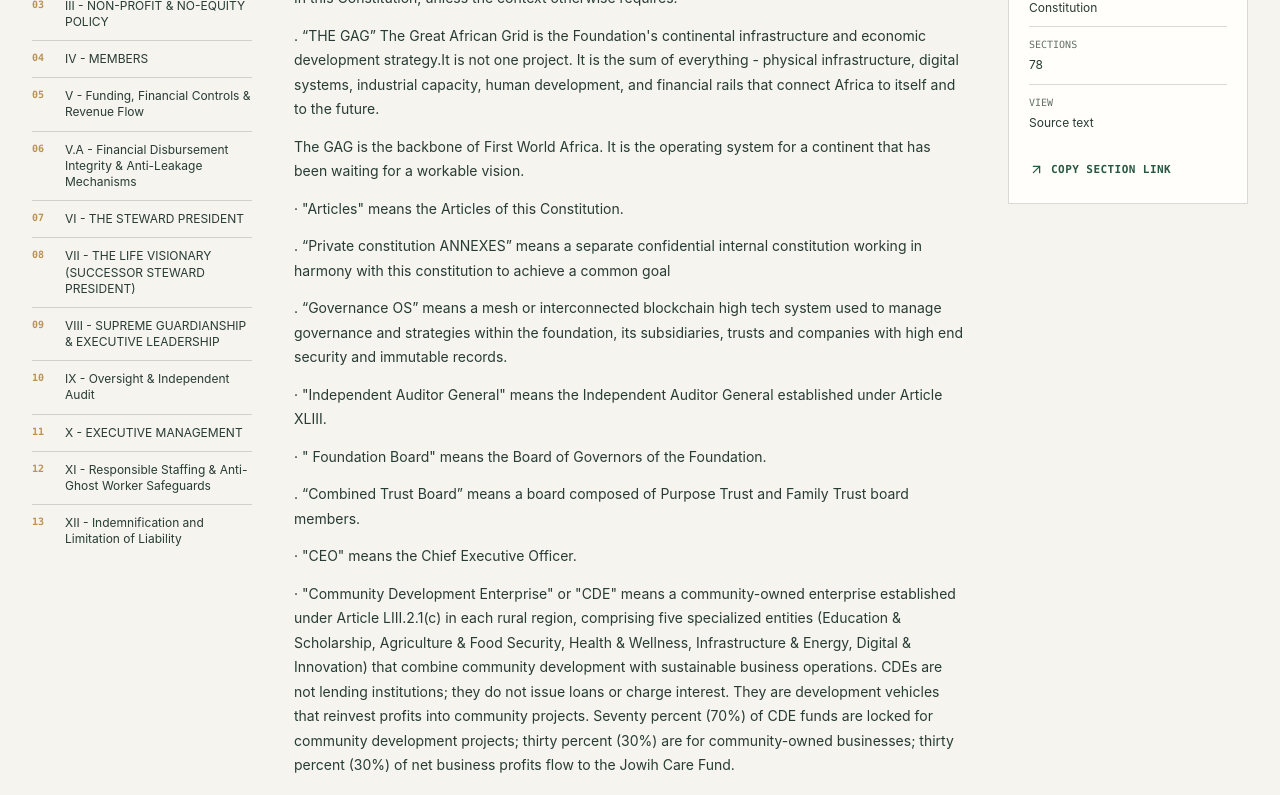
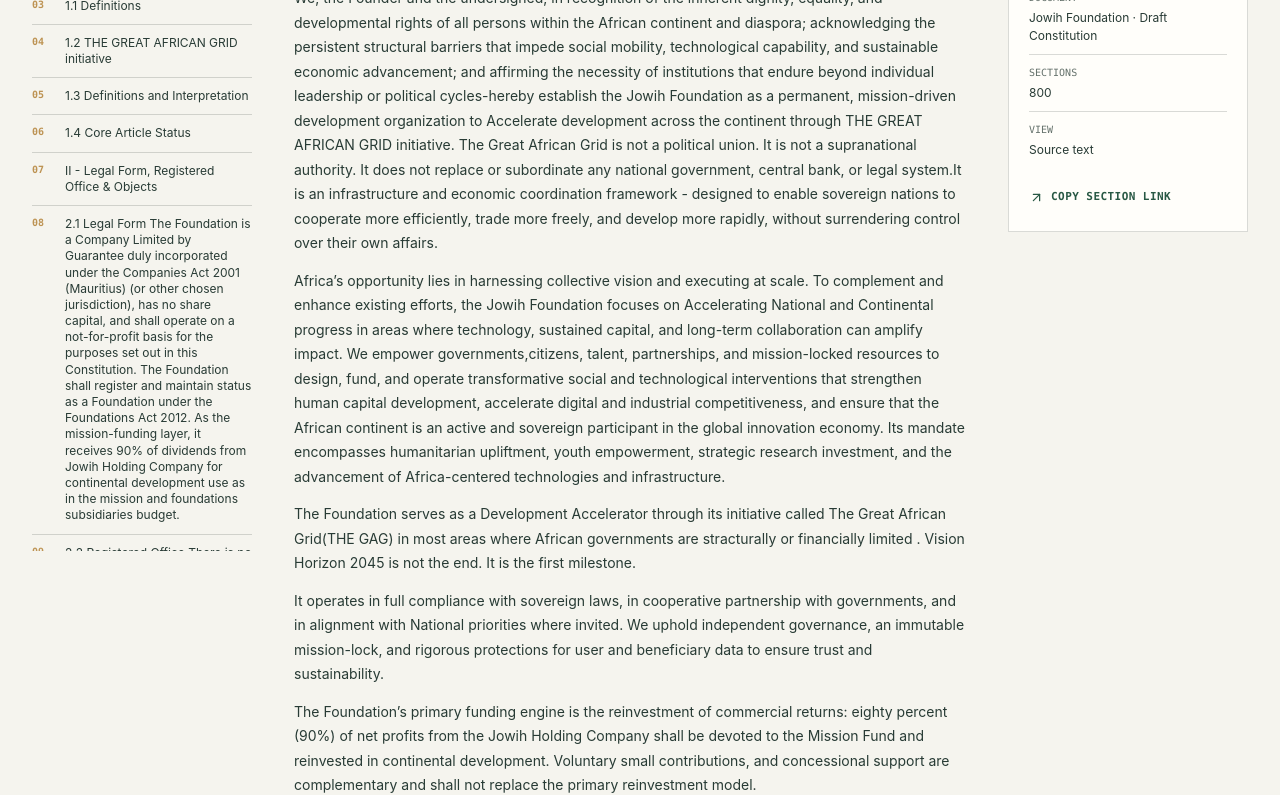
Before and after one commit to abel-george/Jowii-main, a Next.js app: page /documents/read/foundation in a window 1280 px wide. Shown: the part 900-1695 px from the top of the page. Built offline with nearby package versions, Linux system fonts and the light colour scheme.

Commit message:
Strengthen archive structure and source indexing

```diff
--- a/app/documents/read/[document]/page.tsx
+++ b/app/documents/read/[document]/page.tsx
@@ -14,19 +14,25 @@
 
 function parseSections(text: string, documentKey: string): OnlineDocumentSection[] {
   const sections: OnlineDocumentSection[] = [];
+  const intro: string[] = [];
   let current: OnlineDocumentSection | null = null;
   text.split(/\r?\n/).forEach((line, index) => {
     const trimmedLine = line.trim();
     const heading = trimmedLine.match(/^ARTICLE\s+(.+)$/i)
       || (documentKey !== 'foundation' && trimmedLine.match(/^(?:SECTION|CHAPTER)\s+(.+)$/i))
-      || (documentKey === 'foundation' && trimmedLine.match(/^19\.\d+(?:\.\d+)?\s+(.+)$/));
+      || (documentKey === 'foundation' && trimmedLine.match(/^19\.\d+(?:\.\d+)?\s+(.+)$/))
+      || trimmedLine.match(/^\d+(?:\.\d+)+\s+\S.+$/)
+      || (trimmedLine.length <= 110 && /^[A-Z0-9][A-Z0-9 &()'./–—-]{8,}$/.test(trimmedLine));
     if (heading) {
-      current = { id: `${documentKey}-${index}`, heading: heading[1], lines: [] };
+      current = { id: `${documentKey}-${index}`, heading: Array.isArray(heading) ? heading[1] || trimmedLine : trimmedLine, lines: [] };
       sections.push(current);
     } else if (trimmedLine && current) {
       current.lines.push(trimmedLine);
+    } else if (trimmedLine) {
+      intro.push(trimmedLine);
     }
   });
+  if (intro.length && sections.length) sections.unshift({ id: `${documentKey}-intro`, heading: 'Introduction', lines: intro });
   if (!sections.length) return [{ id: `${documentKey}-document`, heading: 'Document', lines: text.split(/\r?\n/).filter(Boolean) }];
   return sections;
 }
--- a/app/framework/[framework]/page.tsx
+++ b/app/framework/[framework]/page.tsx
@@ -1,6 +1,7 @@
 import fs from 'node:fs';
 import path from 'node:path';
 import Link from 'next/link';
+import Image from 'next/image';
 import { ArrowLeft } from 'lucide-react';
 import { notFound } from 'next/navigation';
 import { SourceDocument } from '@/components/ui/SourceDocument';
@@ -33,15 +34,36 @@
   'air-jowih': 'fw-13', 'space-capability': 'fw-09', 'exchange-programs': 'fw-05',
 };
 
+const frameworkImages: Record<string, { src: string; alt: string }> = {
+  'fw-01': { src: '/documents/sample%20images/Jowih%20Ecossytem.png', alt: 'Great African Grid ecosystem concept from the source materials' },
+  'fw-02': { src: '/documents/sample%20images/africa.png', alt: 'African continental coordination concept from the source materials' },
+  'fw-03': { src: '/documents/sample%20images/The%20Great%20African%20Grid.png', alt: 'New Dawn City and Great African Grid concept image' },
+  'fw-04': { src: '/documents/sample%20images/jowihCDEs.png', alt: 'Community Development Enterprises concept image' },
+  'fw-05': { src: '/documents/sample%20images/edujowih.png', alt: 'Education and exchange pathway concept image' },
+  'fw-06': { src: '/documents/sample%20images/jowihCDEs.png', alt: 'Community-led development concept image' },
+  'fw-07': { src: '/documents/sample%20images/jowih%20africa%20health%20fund.png', alt: 'Africa Health Fund concept image' },
+  'fw-08': { src: '/documents/sample%20images/corridor%202.png', alt: 'Infrastructure execution corridor concept image' },
+  'fw-09': { src: '/documents/sample%20images/picture5.png', alt: 'African Sovereign Space Capability concept image' },
+  'fw-10': { src: '/documents/sample%20images/jowih%20education%20framework.png', alt: 'Jowih education framework concept image' },
+  'fw-11': { src: '/documents/sample%20images/jowihcrtprogram.png', alt: 'Capsule Rapid Transit concept image' },
+  'fw-12': { src: '/documents/sample%20images/jowih%20healthcare.png', alt: 'Jowih mobile health concept image' },
+  'fw-13': { src: '/documents/sample%20images/airjowih1.png', alt: 'Air Jowih and Airport SEZ concept image' },
+  'fw-14': { src: '/documents/sample%20images/digital%20corridor.png', alt: 'Africa Connect Alliance digital infrastructure concept image' },
+  'fw-15': { src: '/documents/sample%20images/environmental%20framework.png', alt: 'Environmental cleanliness framework concept image' },
+  'fw-16': { src: '/documents/sample%20images/gaminghub.png', alt: 'African animation and gaming hub concept image' },
+};
+
 export function generateStaticParams() { return [...Object.keys(ranges), ...Object.keys(aliases), ...siteData.gag.frameworks.map((framework) => framework.id)].map((framework) => ({ framework })); }
 
 export default function FrameworkSourcePage({ params }: { params: { framework: string } }) {
   const range = ranges[params.framework] || ranges[aliases[params.framework]];
+  const rangeKey = ranges[params.framework] ? params.framework : aliases[params.framework];
   const summary = siteData.gag.frameworks.find((framework) => framework.id === params.framework);
   if (!range && !summary) notFound();
   if (!range && summary) return <main className="document-page framework-source-page min-h-screen"><header className="document-page__hero"><div className="document-page__inner"><Link href="/framework" className="document-page__back"><ArrowLeft size={16} /> Back to frameworks</Link><p className="document-page__eyebrow">Jowih framework</p><h1>{summary.title}</h1><p>{summary.detail}</p></div></header><section className="document-page__body"><div className="document-page__inner framework-source-page__content"><Link href="/search" className="framework-source-link">SEARCH THE ARCHIVE <span aria-hidden="true">↗</span></Link></div></section></main>;
   const startIndex = source.indexOf(range.start);
   const endIndex = source.indexOf(range.end, startIndex + range.start.length);
   const lines = source.slice(startIndex, endIndex === -1 ? source.length : endIndex).split(/\r?\n/).map((line) => line.trim()).filter(Boolean);
-  return <main className="document-page framework-source-page min-h-screen"><header className="document-page__hero"><div className="document-page__inner"><Link href="/framework" className="document-page__back"><ArrowLeft size={16} /> Back to frameworks</Link><p className="document-page__eyebrow">Great African Grid initiative</p><h1>{range.title}</h1></div></header><section className="document-page__body"><div className="document-page__inner framework-source-page__content"><SourceDocument lines={lines} /></div></section></main>;
+  const image = frameworkImages[rangeKey];
+  return <main className="document-page framework-source-page min-h-screen"><header className="document-page__hero"><div className="document-page__inner"><Link href="/framework" className="document-page__back"><ArrowLeft size={16} /> Back to frameworks</Link><p className="document-page__eyebrow">Great African Grid initiative</p><h1>{range.title}</h1></div></header><section className="document-page__body"><div className="document-page__inner framework-source-page__content"><div className="framework-source-page__grid"><div><SourceDocument lines={lines} /></div>{image ? <aside className="framework-source-page__media"><Image src={image.src} alt={image.alt} width={900} height={600} sizes="(max-width: 900px) 100vw, 30vw" /><p>Illustrative source-document media. The framework text remains the authoritative content.</p></aside> : null}</div></div></section></main>;
 }
--- a/app/globals.css
+++ b/app/globals.css
@@ -322,7 +322,7 @@
 .online-reader__context dd, .search-portal__context dd { margin: 4px 0 0; color: var(--ink-soft); font-size: 12px; line-height: 1.45; }
 .online-reader__context a, .search-portal__context a, .search-portal__read { display: inline-flex; align-items: center; gap: 7px; color: var(--green); font-family: var(--font-mono); font-size: 11px; font-weight: 700; letter-spacing: .04em; text-transform: uppercase; }
 .framework-source-link { display: flex; align-items: center; justify-content: space-between; gap: 7px; width: min(100%, 520px); margin: 0 0 26px; padding: 14px 16px; border: 1px solid var(--green); background: rgba(230, 236, 228, .46); color: var(--green); font-family: var(--font-mono); font-size: 12px; font-weight: 700; letter-spacing: .08em; text-transform: uppercase; }
-.framework-source-page__content { max-width: 900px; }
+.framework-source-page__content { max-width: 1200px; }.framework-source-page__grid { display: grid; grid-template-columns: minmax(0, 1fr) 280px; gap: 52px; align-items: start; }.framework-source-page__media { position: sticky; top: 24px; border: 1px solid var(--line); background: var(--white); }.framework-source-page__media img { display: block; width: 100%; height: auto; }.framework-source-page__media p { margin: 0; padding: 12px 14px; color: var(--muted); font-size: 11px; line-height: 1.5; }
 .document-library__tabs { display: flex; gap: 8px; margin-bottom: 30px; }
 .document-library__tabs a { padding: 9px 13px; border: 1px solid rgba(255,255,255,.28); color: rgba(255,255,255,.72); font-family: var(--font-mono); font-size: 11px; font-weight: 700; text-transform: uppercase; }
 .document-library__tabs a.is-active, .document-library__tabs a:hover { border-color: var(--brass); color: var(--white); }
@@ -1140,6 +1140,8 @@
   .document-page__hero > .document-page__inner > p:last-child { font-size: 15px; }
   .corridor-page__layout { grid-template-columns: 1fr; gap: 30px; }
   .corridor-page__aside { position: static; order: -1; }
+  .framework-source-page__grid { grid-template-columns: 1fr; gap: 30px; }
+  .framework-source-page__media { position: static; order: -1; }
 }
 
 .document-page h1 {
--- a/app/search/page.tsx
+++ b/app/search/page.tsx
@@ -4,25 +4,33 @@
 import { siteData } from '@/lib/site-data';
 
 const sources = [
-  ['Foundation Constitution', 'foundation.txt', '/documents/read/foundation'],
-  ['Governance Register', 'governance.txt', '/documents/read/governance'],
-  ['ASTA OS Architecture', 'asta-os.txt', '/documents/read/asta-os'],
-  ['Jowih Credits', 'credits.txt', '/documents/read/credits'],
-  ['Investment Architecture', 'investment-architecture.txt', '/documents/read/investment'],
-  ['GAG Initiative', 'gag-initiative.txt', '/documents/read/gag'],
+  ['Foundation Constitution', 'foundation.txt', '/documents/read/foundation', 'foundation'],
+  ['Governance Register', 'governance.txt', '/documents/read/governance', 'governance'],
+  ['ASTA OS Architecture', 'asta-os.txt', '/documents/read/asta-os', 'asta-os'],
+  ['Jowih Credits', 'credits.txt', '/documents/read/credits', 'credits'],
+  ['Investment Architecture', 'investment-architecture.txt', '/documents/read/investment', 'investment'],
+  ['GAG Initiative', 'gag-initiative.txt', '/documents/read/gag', 'gag'],
 ] as const;
 
+function isSourceHeading(line: string, file: string) {
+  const value = line.trim();
+  return /^(ARTICLE|SECTION|CHAPTER)\s+/i.test(value)
+    || /^\d+(?:\.\d+)+\s+\S/.test(value)
+    || (file === 'foundation.txt' && /^19\.\d+\s+/.test(value))
+    || (/^[A-Z0-9][A-Z0-9 &()'./–—-]{8,}$/.test(value) && value.length <= 110);
+}
+
 function sourceEntries(): SearchEntry[] {
-  return sources.flatMap(([title, file, href]) => {
+  return sources.flatMap(([title, file, href, documentKey]) => {
     const lines = fs.readFileSync(path.join(process.cwd(), 'public/documents', file), 'utf8').split(/\r?\n/);
     const entries: SearchEntry[] = [{ title, type: 'Document', href, text: lines.slice(0, 12).join(' '), body: lines.slice(0, 60).join('\n'), source: file }];
     lines.forEach((line, index) => {
       const trimmed = line.trim();
-      const isHeading = /^(ARTICLE|SECTION|CHAPTER)\s+/i.test(trimmed) || (file === 'foundation.txt' && /^19\.\d+\s+/.test(trimmed));
+      const isHeading = isSourceHeading(trimmed, file);
       if (isHeading) {
-        const nextHeading = lines.slice(index + 1).findIndex((candidate) => /^(ARTICLE|SECTION|CHAPTER)\s+/i.test(candidate.trim()) || (file === 'foundation.txt' && /^19\.\d+\s+/.test(candidate.trim())));
+        const nextHeading = lines.slice(index + 1).findIndex((candidate) => isSourceHeading(candidate, file));
         const end = nextHeading === -1 ? lines.length : index + 1 + nextHeading;
-        entries.push({ title: trimmed, type: 'Source section', href: `${href}#${file}-${index}`, text: lines.slice(index + 1, index + 6).join(' '), body: lines.slice(index + 1, end).join('\n'), source: file });
+        entries.push({ title: trimmed, type: 'Source section', href: `${href}#${documentKey}-${index}`, text: lines.slice(index + 1, index + 6).join(' '), body: lines.slice(index + 1, end).join('\n'), source: file });
       }
     });
     return entries;
--- a/components/search/SearchPortal.tsx
+++ b/components/search/SearchPortal.tsx
@@ -37,12 +37,14 @@
   const matches = useMemo(() => {
     if (!normalized) return [];
     const terms = tokenize(normalized);
-    return entries.map((entry) => {
+    const ranked = entries.map((entry) => {
       const title = entry.title.toLowerCase();
       const haystack = `${title} ${entry.type} ${entry.text} ${entry.body || ''}`.toLowerCase();
       const score = (title === normalized ? 2000 : 0) + (title.includes(normalized) ? 900 : 0) + (haystack.includes(normalized) ? 250 : 0) + terms.reduce((total, term) => total + (title.includes(term) ? 120 : haystack.includes(term) ? 20 : 0), 0);
       return { entry, score, matchesAll: terms.every((term) => haystack.includes(term)) };
-    }).filter((result) => result.score > 0 && result.matchesAll).sort((left, right) => right.score - left.score).map((result) => result.entry).slice(0, 40);
+    }).filter((result) => result.score > 0 && result.matchesAll).sort((left, right) => right.score - left.score);
+    const titleResults = ranked.filter((result) => terms.every((term) => result.entry.title.toLowerCase().includes(term)));
+    return (titleResults.length ? titleResults : ranked).map((result) => result.entry).slice(0, 40);
   }, [entries, normalized]);
   const selected = matches.find((entry) => `${entry.type}-${entry.href}-${entry.title}` === selectedKey) || matches[0];
   const suggestions = useMemo(() => {
```
